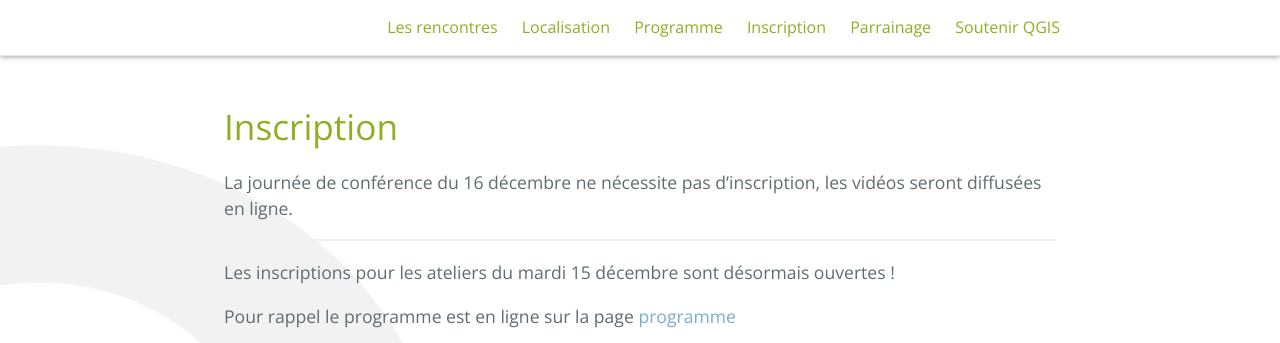
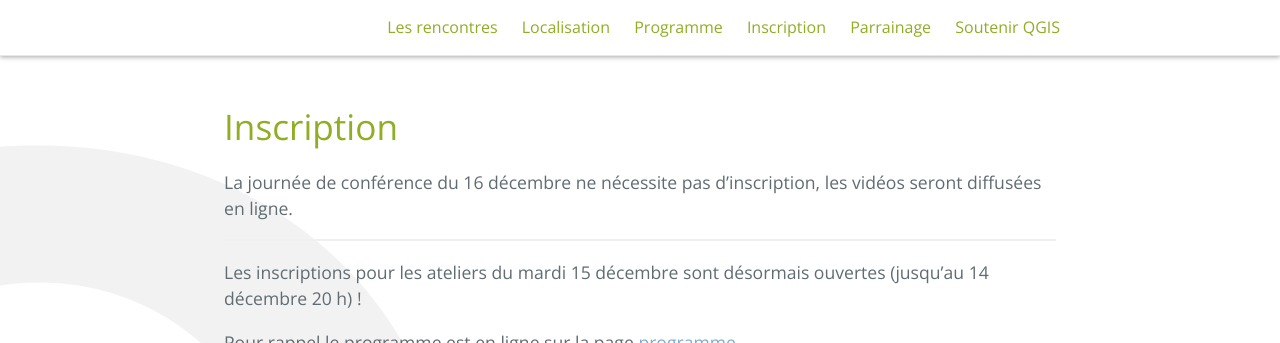
Before and after one commit to OSGeo-fr/QGIS-conf-fr-website, a Jekyll site: the page built from z25_inscription.md, in a window 1280 px wide and 900 px high, scrolled down 343 px, cut to the strip 0-343 px from the top of the window. Built offline with Jekyll 4.4.1, drawn with Linux system fonts in a browser that asks for light colours.

Commit message:
Update z25_inscription.md
Ajout deadline pour inscription ateliers

```diff
--- a/z25_inscription.md
+++ b/z25_inscription.md
@@ -9,7 +9,7 @@ La journée de conférence du 16 décembre ne nécessite pas d'inscription, les
 
 ____________
 
-Les inscriptions pour les ateliers du mardi 15 décembre sont désormais ouvertes !
+Les inscriptions pour les ateliers du mardi 15 décembre sont désormais ouvertes (jusqu'au 14 décembre 20 h) !
 
 Pour rappel le programme est en ligne sur la page [programme](/z20_programme.html)
 
```
